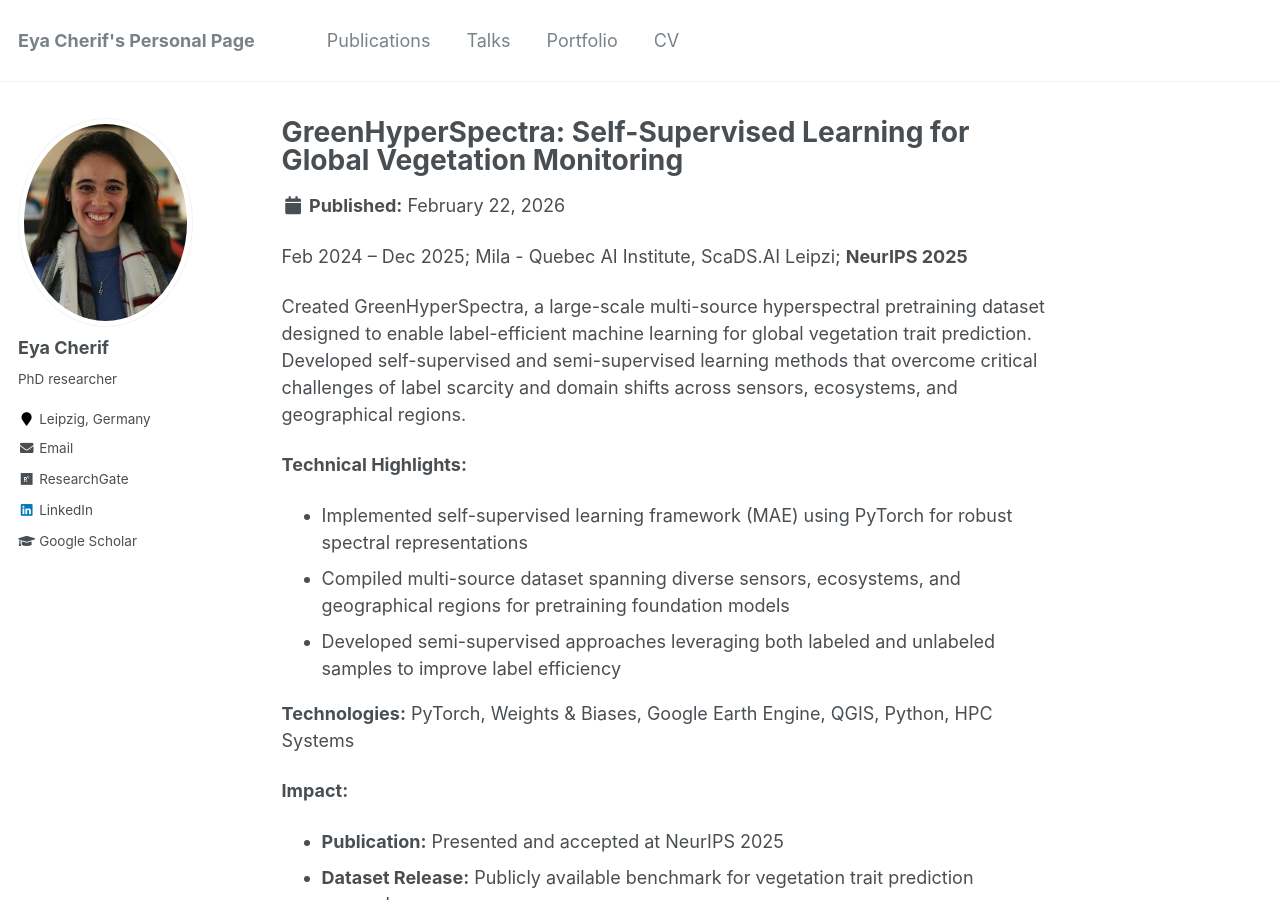
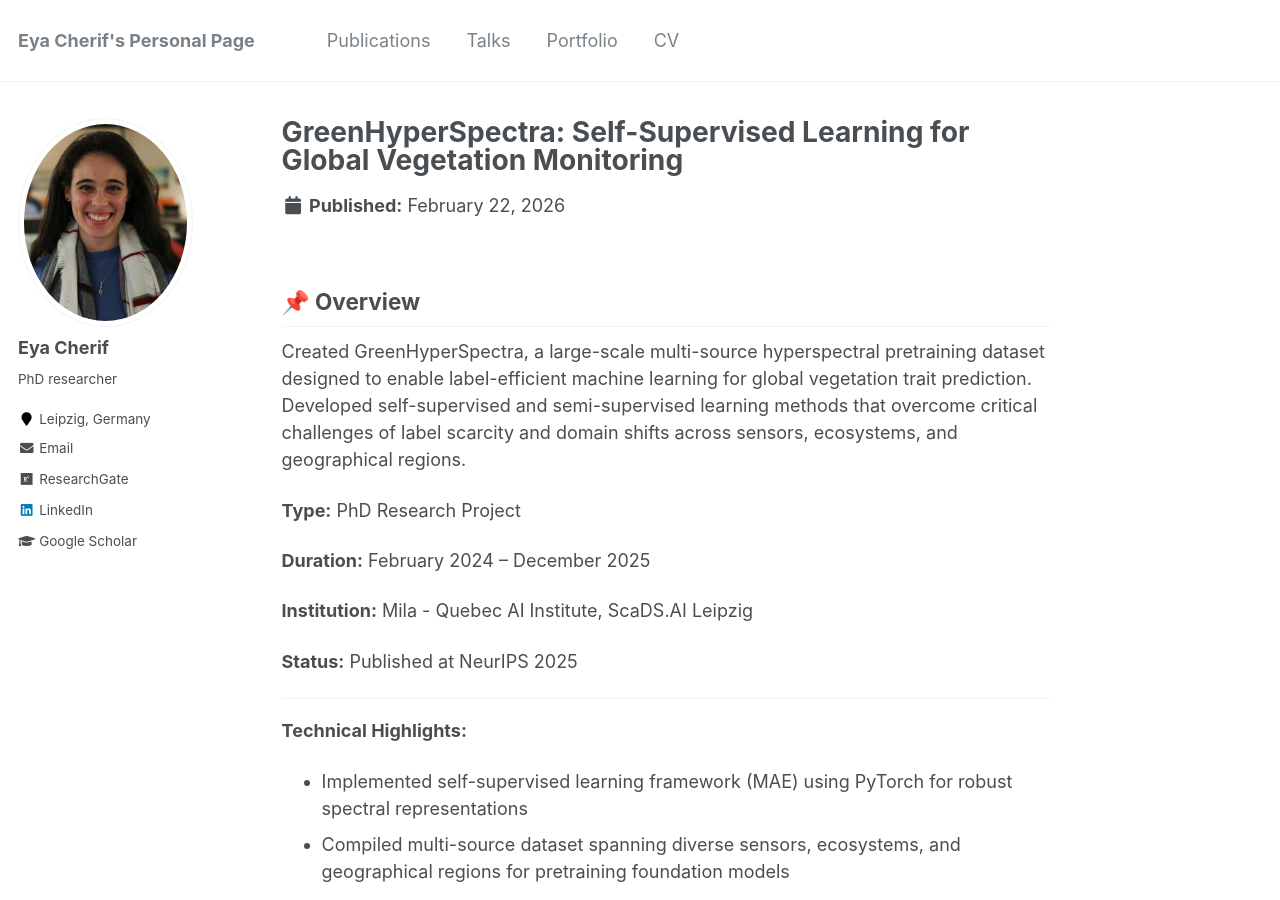
Before and after one commit to echerif18/echerif18.github.io, a Jekyll site: the page built from _portfolio/portfolio-1-greenhyperspectra.md, in a window 1280 px wide and 900 px high. Built offline with Jekyll 4.4.1, drawn with Linux system fonts in a browser that asks for light colours.

Commit message:
Update portfolio-1-greenhyperspectra.md

```diff
--- a/_portfolio/portfolio-1-greenhyperspectra.md
+++ b/_portfolio/portfolio-1-greenhyperspectra.md
@@ -3,9 +3,20 @@ title: "GreenHyperSpectra: Self-Supervised Learning for Global Vegetation Monito
 excerpt: "Feb 2024 – Dec 2025;     Mila - Quebec AI Institute, ScaDS.AI Leipzi;    **NeurIPS 2025**"
 collection: portfolio
 ---
-Feb 2024 – Dec 2025;     Mila - Quebec AI Institute, ScaDS.AI Leipzi;    **NeurIPS 2025**
+<!-- Feb 2024 – Dec 2025;     Mila - Quebec AI Institute, ScaDS.AI Leipzi;    **NeurIPS 2025**-->
 
+## 📌 Overview
 Created GreenHyperSpectra, a large-scale multi-source hyperspectral pretraining dataset designed to enable label-efficient machine learning for global vegetation trait prediction. Developed self-supervised and semi-supervised learning methods that overcome critical challenges of label scarcity and domain shifts across sensors, ecosystems, and geographical regions.
+
+**Type:** PhD Research Project
+
+**Duration:** February 2024 – December 2025
+
+**Institution:** Mila - Quebec AI Institute, ScaDS.AI Leipzig
+
+**Status:** Published at NeurIPS 2025
+
+---
 
 **Technical Highlights:**
 - Implemented self-supervised learning framework (MAE) using PyTorch for robust spectral representations
```
